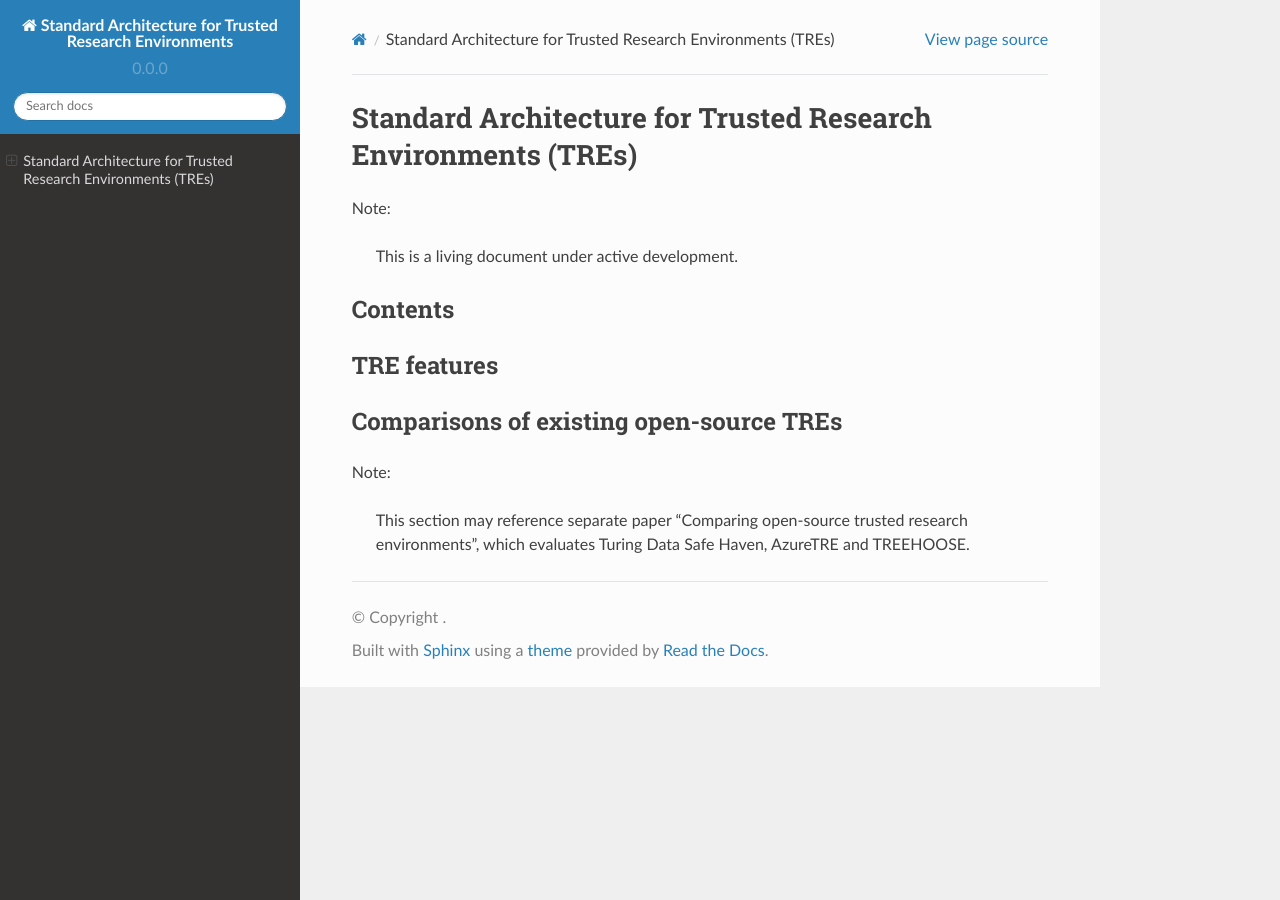
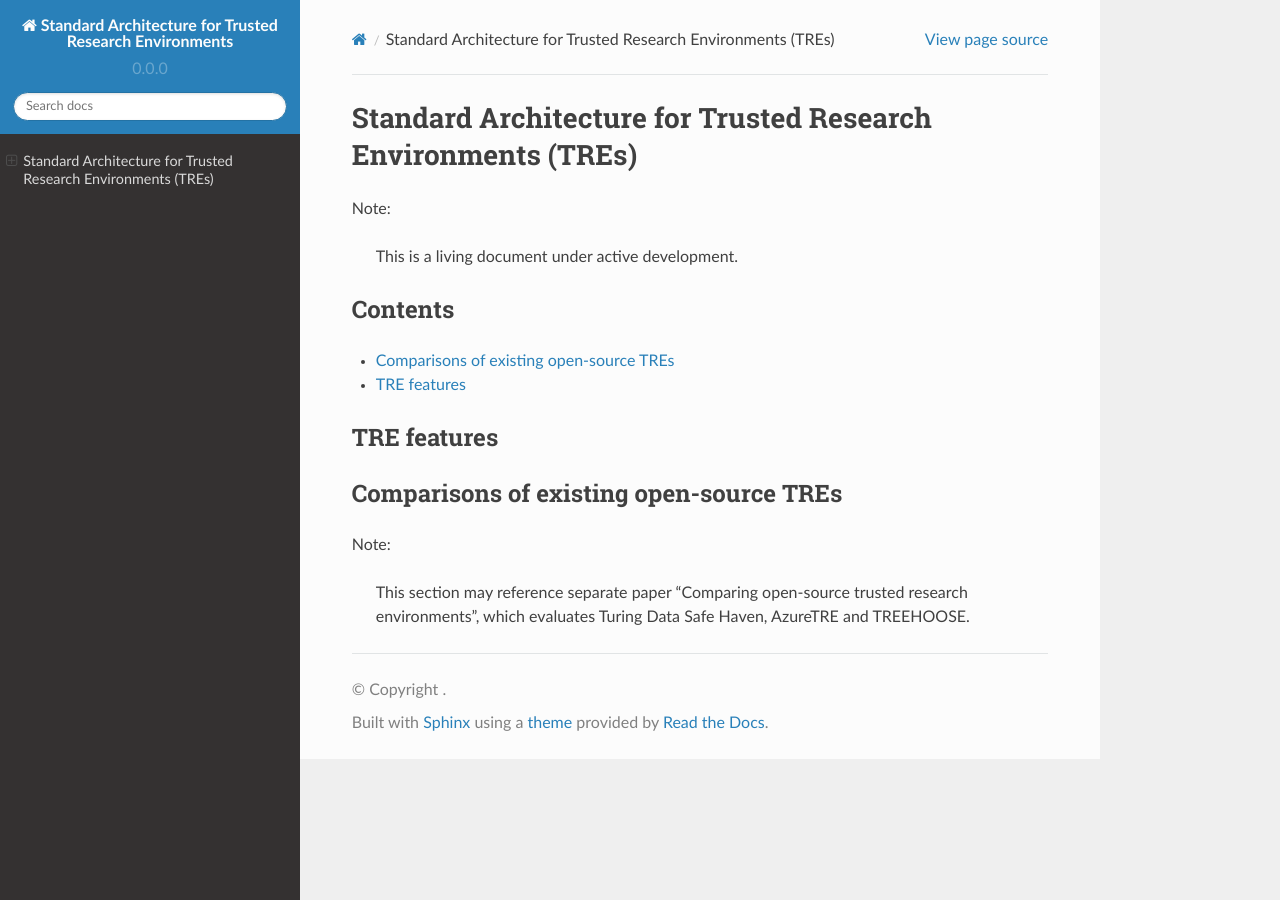
Before and after one commit to sa-tre/satre-specification, a Sphinx documentation site: the page built from docs/source/index.md, in a window 1280 px wide. Built offline with Sphinx 7.4.7 and the Read the Docs theme 2.0.0, drawn with Linux system fonts in a browser that asks for light colours.

Commit message:
add contents

```diff
--- a/docs/source/index.md
+++ b/docs/source/index.md
@@ -7,8 +7,15 @@ Note:
 Contents
 --------
 
+- {ref}`comparisons`
+- {ref}`features`
+
+(features)=
+
 TRE features
 ------------
+
+(comparisons)=
 
 Comparisons of existing open-source TREs
 ----------------------------------------
```
